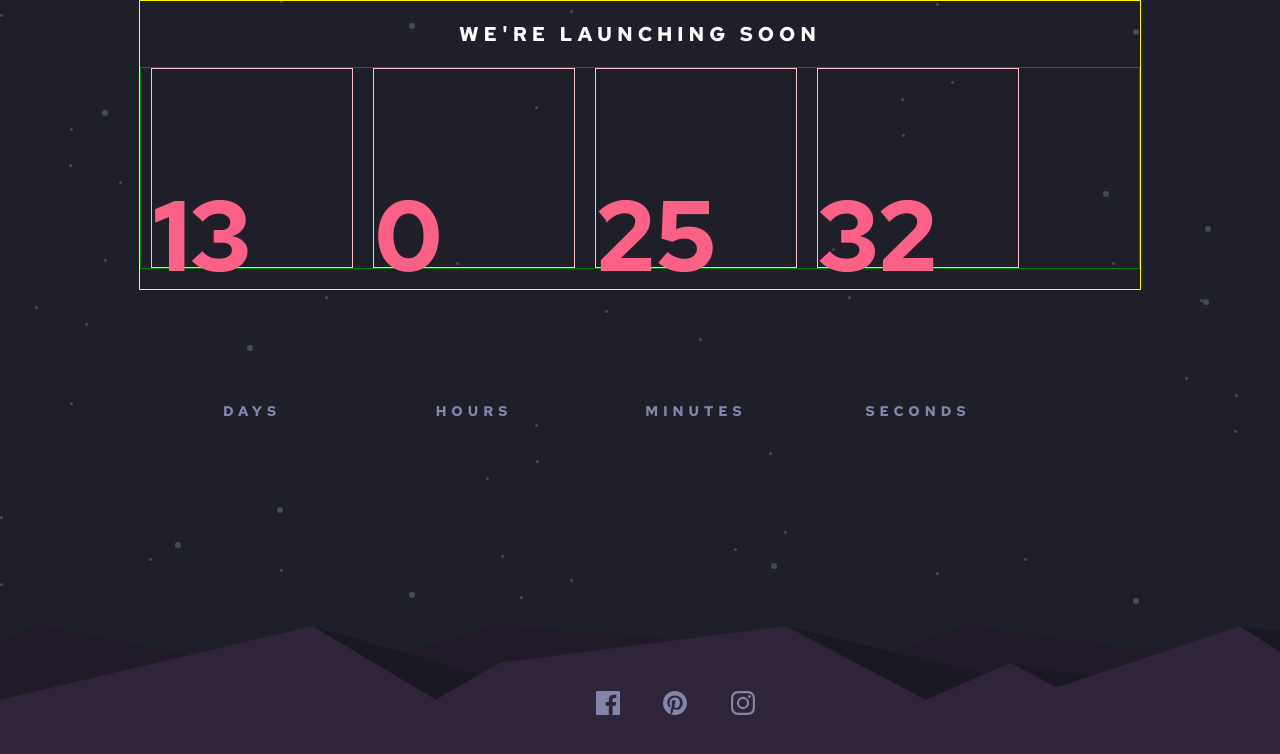
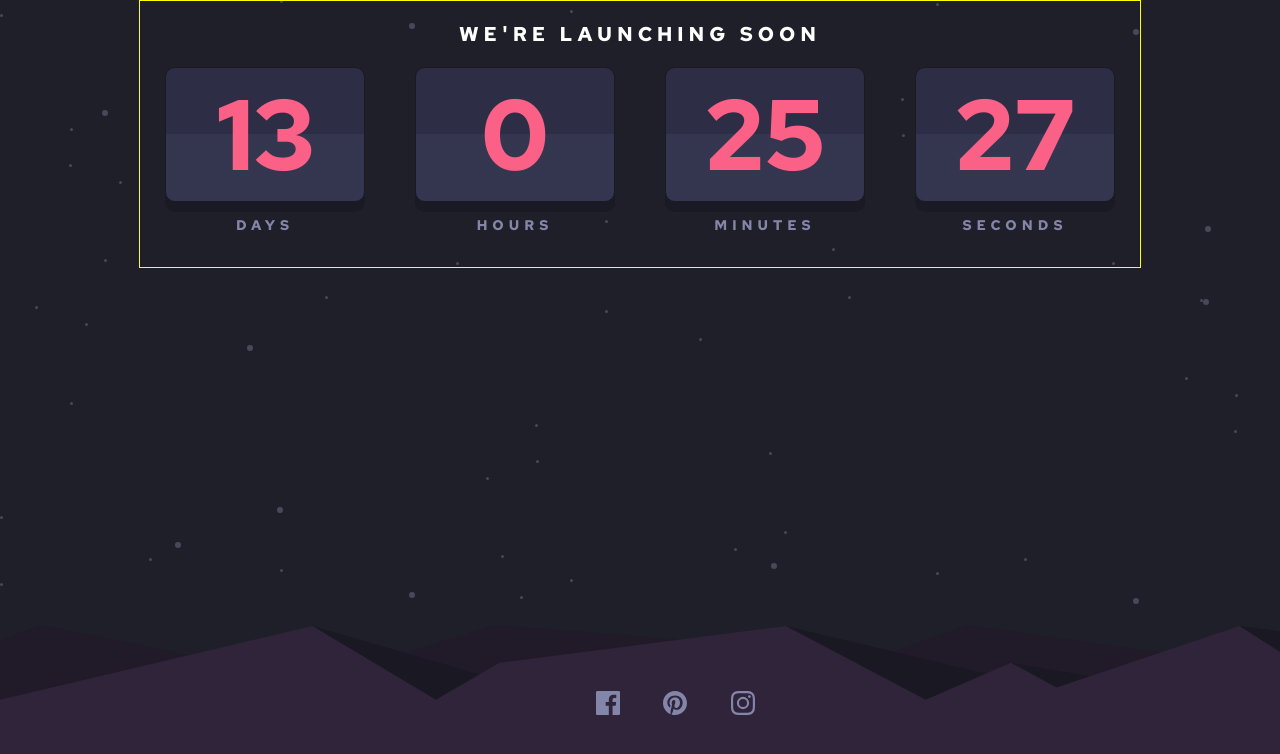
Before and after one commit to CMac450/countdown-timer, a plain HTML site: page index.html in a window 1280 px wide. Drawn offline with Linux system fonts and the light colour scheme.

Commit message:
style number divs

```diff
--- a/index.html
+++ b/index.html
@@ -34,19 +34,27 @@
 
     <div class="timer">
       <div class="timer-item" id="days">
-        <p id="day-num" class="num-text"></p>
+        <div class="num">
+          <p id="day-num" class="num-text"></p>
+        </div>
         <p class="timer-text">Days</p>
       </div>
       <div class="timer-item" id="hours">
-        <p id="hour-num" class="num-text"></p>
+        <div class="num">
+          <p id="hour-num" class="num-text"></p>
+        </div>
         <p class="timer-text">Hours</p>
       </div>
       <div class="timer-item" id="minutes">
-        <p id="min-num" class="num-text"></p>
+        <div class="num">
+          <p id="min-num" class="num-text"></p>
+        </div>
         <p class="timer-text">Minutes</p>
       </div>
       <div class="timer-item" id="seconds">
-        <p id="sec-num" class="num-text"></p>
+        <div class="num">
+          <p id="sec-num" class="num-text"></p>
+        </div>
         <p class="timer-text">Seconds</p>
       </div>
     </div>
--- a/script.js
+++ b/script.js
@@ -1,58 +1,46 @@
-//countdown to 14 days in the future. once timer reaches 00:00:00:00 then reset to 14 days
-
-let todayDate = new Date(); //'September 19, 2023'
+//countdown to 14 days in the future
+let startCountdown = setInterval(function() {
+    let todayDate = new Date();
     let day = todayDate.getDate();
     let month = todayDate.getMonth();
     let year = todayDate.getFullYear();
-let time = todayDate.getT
     let dayValue = day + 14;
 
-let thirtyDayMonths = [3,5,8,10]; ////[3,5,8,10] [4,6,9,11]
-let thirtyOneDayMonths = [0,2,4,6,7,9,11]; //jan starts at 0 ////[0,2,4,6,7,9,11] [1,3,5,7,8,10,12]
+    let thirtyDayMonths = [3, 5, 8, 10];
+    let thirtyOneDayMonths = [0, 2, 4, 6, 7, 9, 11]; //jan starts at 0
 
     let countDownDate;
     let distanceBetweenDates;
 
-console.log(dayValue);
-
+    // Set the date we're counting down to
     if (thirtyDayMonths.includes(month) && dayValue > 30) {
-    //get difference between days
         let difference = dayValue - 30;
-    countDownDate = new Date(year, month+1, difference);
+        countDownDate = new Date(year, month + 1, difference);
         distanceBetweenDates = countDownDate - todayDate;
-
-    // console.log(`todayDate: ${todayDate}`);
-    // console.log(`countDownDate: ${countDownDate}`);
-
-    // console.log(`distanceBetweenDates: ${distanceBetweenDates}`)
-    // console.log(`month: ${month}`);
-    // console.log('HIT 1');
-
-} else if(thirtyDayMonths.includes(month) && dayValue < 30) {
-    console.log(`month: ${month}`);
-    console.log('HIT 2');
-}else if (thirtyDayMonths.includes(month) && dayValue == 30) {
+    } else if (thirtyDayMonths.includes(month) && dayValue < 30) {
+        let difference = 30 - dayValue;
+        countDownDate = new Date(year, month, difference);
+        distanceBetweenDates = countDownDate - todayDate;
+    } else if (thirtyDayMonths.includes(month) && dayValue == 30) {
         countDownDate = new Date(year, month, dayValue);
         distanceBetweenDates = countDownDate - todayDate;
     }
 
+    if (thirtyOneDayMonths.includes(month) && dayValue > 31) {
+        let difference = dayValue - 31;
+        countDownDate = new Date(year, month + 1, difference);
+        distanceBetweenDates = countDownDate - todayDate;
 
-if (thirtyOneDayMonths.includes(month) && dayValue > 31) {
-    //get difference between days
-    let difference = dayValue - 30;
-    console.log(`month: ${month}`);
-    console.log('HIT 3');
+    } else if (thirtyOneDayMonths.includes(month) && dayValue < 31) {
+        let difference = 31 - dayValue;
+        countDownDate = new Date(year, month, difference);
+        distanceBetweenDates = countDownDate - todayDate;
 
-} else if(thirtyOneDayMonths.includes(month) && dayValue < 31) {
-    console.log(`month: ${month}`);
-    console.log('HIT 4');
-} else {
-    console.log(`month: ${month}`);
-    console.log(`dayValue: ${dayValue}`);
-    console.log('HIT 5');
+    } else if (thirtyOneDayMonths.includes(month) && dayValue == 31) {
+        countDownDate = new Date(year, month, dayValue);
+        distanceBetweenDates = countDownDate - todayDate;
     }
 
-const x = setInterval(function() {
     //calculate time for days, hours, minutes, seconds
     let d = Math.floor(distanceBetweenDates / (1000 * 60 * 60 * 24));
     let h = Math.floor((distanceBetweenDates % (1000 * 60 * 60 * 24)) / (1000 * 60 * 60));
--- a/style.css
+++ b/style.css
@@ -54,16 +54,15 @@ body{
 }
 
 .timer {
-    margin-bottom: 20px;
-    border: 1px solid green;
+    /* border: 1px solid green; */
     height: 200px;
     display: flex;
     flex-direction: row;
 }
 
 .timer-item {
-    border: 1px solid pink;
-    margin: 0 10px;
+    /* border: 1px solid pink; */
+    margin: 0 auto;
     width: 200px;
 }
 
@@ -78,6 +77,17 @@ body{
 .num-text {
     font-size: 100px;
     color:hsl(345, 95%, 68%);
+    margin: 0 auto;
+    text-align: center;
+}
+
+.num {
+    /* background-color: hsl(236, 21%, 26%);*/ /*hsl(235, 16%, 14%) top*/ /*hsl(234, 17%, 12%) div shadow*/
+    background-image: linear-gradient(180deg, #2D2E45 50%, hsl(236, 21%, 26%) 50%); /*292B3F*/
+
+    border: 1px solid hsl(234, 17%, 12%);
+    border-radius: 10px;
+    box-shadow: 0px 10px 0px 0px hsl(234, 17%, 12%);
 }
 
 svg {
```
Lines whose indentation alone changed are shown as unchanged.
